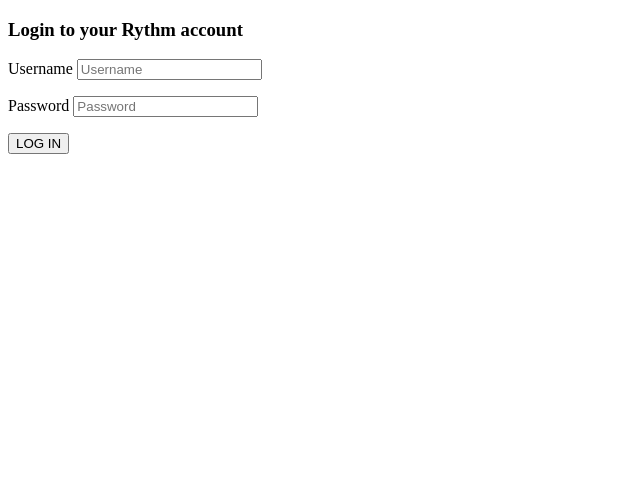
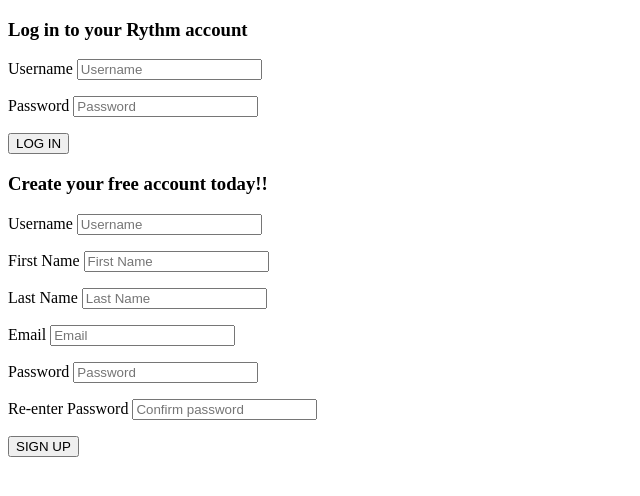
Before and after one commit to hasin023/Rythm, a PHP site: page /register.php in a window 1280 px wide. Shown: the top 496 px of the page, without its empty margins (0-640 px from the left). Run offline with PHP 8.4, Linux system fonts and the light colour scheme.

Commit message:
Account class and methods

```diff
--- /dev/null
+++ b/includes/classes/Account.php
@@ -0,0 +1,67 @@
+<?php
+    class Account {
+
+        private $errorArray;
+
+        public function __construct() {
+            $this->errorArray = array();
+        }
+
+        public function register($un, $fn, $ln, $em, $pass1, $pass2) {
+            $this->validateUsername($un);
+            $this->validateName($fn);
+            $this->validateName($ln);
+            $this->validateEmail($em);
+            $this->validatePasswords($pass1, $pass2);
+
+        }
+
+        private function validateUsername($un){
+            if(strlen($un) > 25 || strlen($un) < 5){
+                array_push($this->errorArray, "Username must be between 5 and 25 characters");
+                return;
+            }
+
+            //TODO: CHECK IF USERNAME EXISTS
+        }
+
+        private function validateName($name){
+            if(strlen($name) > 25 || strlen($name) < 2){
+                array_push($this->errorArray, "Name must be between 2 and 25 characters");
+                return;
+            }
+        }
+
+
+        private function validateEmail($em){
+            if(!filter_var($em, FILTER_VALIDATE_EMAIL)){
+                array_push($this->errorArray, "Email is Invalid");
+                return;
+            }
+
+            //TODO: Check that username hasn't already been used
+        }
+
+        private function validatePasswords($pass1, $pass2){
+            if(strlen($pass1) > 30 || strlen($pass1) < 5){
+                array_push($this->errorArray, "Name must be between 5 and 30 characters");
+                return;
+            }
+
+            if(preg_match('/[^A-Za-z0-9]/', $pass1)){
+                array_push($this->errorArray, "Password can only contain letters and numbers");
+                return;
+            }
+
+            if($pass1 != $pass2){
+                array_push($this->errorArray, "Passwords do not match.");
+                return;
+            }
+        }
+
+
+
+
+    }
+
+?>
--- /dev/null
+++ b/includes/handlers/login-handler.php
@@ -0,0 +1,8 @@
+<?php
+
+if(isset($_POST['loginButton'])) {
+    //Login button was pressed
+    echo "Login button was pressed";
+}
+
+?>
--- /dev/null
+++ b/includes/handlers/register-handler.php
@@ -0,0 +1,40 @@
+<?php
+
+function sanitizeFormUsername($inputText){
+    $inputText = strip_tags($inputText);
+    $inputText = str_replace(" ", "", $inputText);
+
+    return $inputText;
+}
+
+function sanitizeFormString($inputText){
+    $inputText = strip_tags($inputText);
+    $inputText = str_replace(" ", "", $inputText);
+    $inputText = ucfirst(strtolower($inputText));
+
+    return $inputText;
+}
+
+function sanitizeFormPassword($inputText){
+    $inputText = strip_tags($inputText);
+
+    return $inputText;
+}
+
+
+if(isset($_POST['registerButton'])) {
+    //Register button was pressed
+    $username = sanitizeFormUsername($_POST['username']);
+    $firstName = sanitizeFormString($_POST['firstName']);
+    $lastName = sanitizeFormString($_POST['lastName']);
+    $email = sanitizeFormString($_POST['email']);
+    $password = sanitizeFormPassword($_POST['password']);
+    $confirmPassword = sanitizeFormPassword($_POST['confirmPassword']);
+
+    $account->register($username,$firstName,$lastName,$email,$password,$confirmPassword);
+
+}
+
+
+
+?>
--- a/register.php
+++ b/register.php
@@ -1,3 +1,12 @@
+<?php
+include("includes/classes/Account.php");
+$account = new Account();
+
+include("includes/handlers/register-handler.php");
+include("includes/handlers/login-handler.php");
+?>
+
+
 <!DOCTYPE html>
 <html lang="en">
 <head>
@@ -9,7 +18,7 @@
 <body>
     <div id = "inputContainer">
         <form id = "loginForm" action = "register.php" method = "POST">
-            <h3>Login to your Rythm account</h3>
+            <h3>Log in to your Rythm account</h3>
             <p>
                 <label for = "loginUsername">Username</label>
                 <input id = "loginUsername" name = "loginUsername" type = "text" placeholder = "Username" required>
@@ -20,6 +29,38 @@
             </p>
             <button type = "submit" name = "loginButton">LOG IN</button>
         </form>
+
+
+
+        <form id = "registrationForm" action = "register.php" method = "POST">
+            <h3>Create your free account today!!</h3>
+            <p>
+                <label for = "username">Username</label>
+                <input id = "username" name = "username" type = "text" placeholder = "Username" required>
+            </p>
+            <p>
+                <label for = "firstName">First Name</label>
+                <input id = "firstName" name = "firstName" type = "text" placeholder = "First Name" required>
+            </p>
+            <p>
+                <label for = "lastName">Last Name</label>
+                <input id = "lastName" name = "lastName" type = "text" placeholder = "Last Name" required>
+            </p>
+            <p>
+                <label for = "email">Email</label>
+                <input id = "email" name = "email" type = "email" placeholder = "Email" required>
+            </p>
+            <p>
+                <label for = "password">Password</label>
+                <input id = "password" name = "password" type = "password" placeholder = "Password" required>
+            </p>
+            <p>
+                <label for = "confirmPassword">Re-enter Password</label>
+                <input id = "confirmPassword" name = "confirmPassword" type = "password" placeholder = "Confirm password" required>
+            </p>
+            <button type = "submit" name = "registerButton">SIGN UP</button>
+        </form>
+
     </div>
 </body>
 </html>
```
